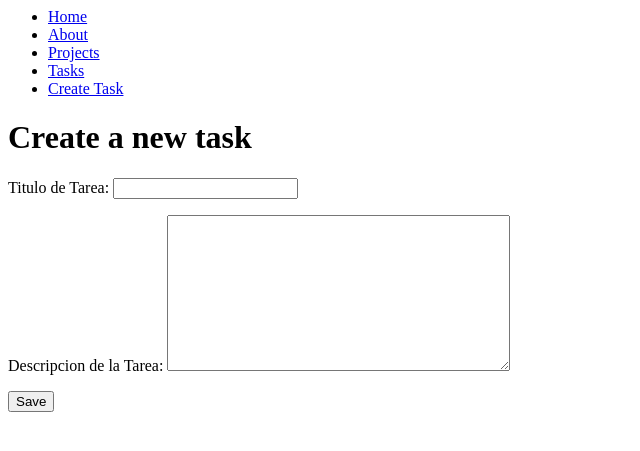
After one commit to fr3axx/Curso-Django-Principiante, a Django app: page /create_task/ in a window 1280 px wide. The commit adds this page. Shown: the top 451 px of the page, without its empty margins (0-640 px from the left). Run offline with Django 5.2, Linux system fonts and the light colour scheme.

Commit message:
formularios

```diff
--- /dev/null
+++ b/myapp/forms.py
@@ -0,0 +1,5 @@
+from django import forms
+
+class CreateNewTask(forms.Form):
+    title = forms.CharField(label="Titulo de Tarea", max_length=200)
+    description = forms.CharField(label="Descripcion de la Tarea", widget=forms.Textarea)
--- /dev/null
+++ b/myapp/templates/create_task.html
@@ -0,0 +1,13 @@
+{% extends 'layouts/base.html' %}
+
+{% block content %}
+<h1>Create a new task</h1>
+
+<form method="POST">
+    {% csrf_token %}
+    {{form.as_p}}
+    <button>
+        Save
+    </button>
+
+{% endblock %}
--- a/myapp/templates/layouts/base.html
+++ b/myapp/templates/layouts/base.html
@@ -12,6 +12,9 @@
         <li>
             <a href="/tasks">Tasks</a>
         </li>
+        <li>
+            <a href="/create_task">Create Task</a>
+        </li>
     </ul>
 </nav>
 
--- a/myapp/urls.py
+++ b/myapp/urls.py
@@ -6,5 +6,6 @@ urlpatterns = [
     path('about/', views.about),
     path('hello/<str:username>', views.hello),
     path('projects/', views.projects),
-    path('tasks/', views.tasks)
+    path('tasks/', views.tasks),
+    path('create_task/', views.create_task)
 ]
--- a/myapp/views.py
+++ b/myapp/views.py
@@ -1,6 +1,7 @@
 from django.http import HttpResponse
 from .models import Project, Task
-from django.shortcuts import render
+from django.shortcuts import render, redirect
+from .forms import CreateNewTask
 
 # Create your views here.
 def index(request):
@@ -31,3 +32,12 @@ def tasks(request):
     return render(request, 'tasks.html', {
         'tasks':tasks
     })
+
+def create_task(request):
+    if request.method == 'GET':
+        return render(request, 'create_task.html', {
+            'form': CreateNewTask()
+    })
+    else:
+        Task.objects.create(title=request.POST['title'], description=request.POST['description'], project_id=2)
+        return redirect('/tasks/')
```
Also changed, not shown: db.sqlite3.
